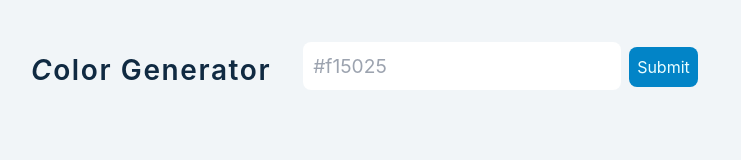
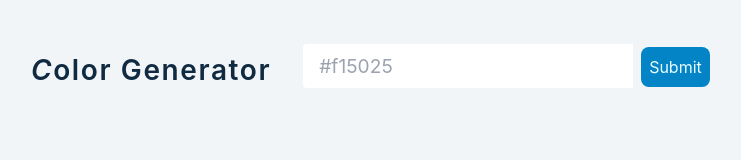
Before and after one commit to Jrod-DEV/color-generator, a React (Create React App) app: page / in a window 1280 px wide. Shown: the top 160 px of the page, without its empty margins (17-758 px from the left). Built offline with nearby package versions, Linux system fonts and the light colour scheme.

Commit message:
feat: red border on invalid code color input  Please enter the commit message for your changes. Lines starting

```diff
--- a/src/App.js
+++ b/src/App.js
@@ -35,9 +35,7 @@ export const App = () => {
             value={color}
             onChange={(e) => setColor(e.target.value)}
             placeholder="#f15025"
-            className={`peer-invalid:text-lg border-2 p-2 rounded-lg border-8${
-              error ? 'color:red' : null
-            }`} // class tha show red border on input text when invalid value
+            className={`${error ? 'error' : null}`} // class tha show red border on input text when invalid value
           />
           <button
             className="bg-sky-600 hover:bg-sky-700 text-cyan-50 rounded-lg p-2 ml-2"
```
